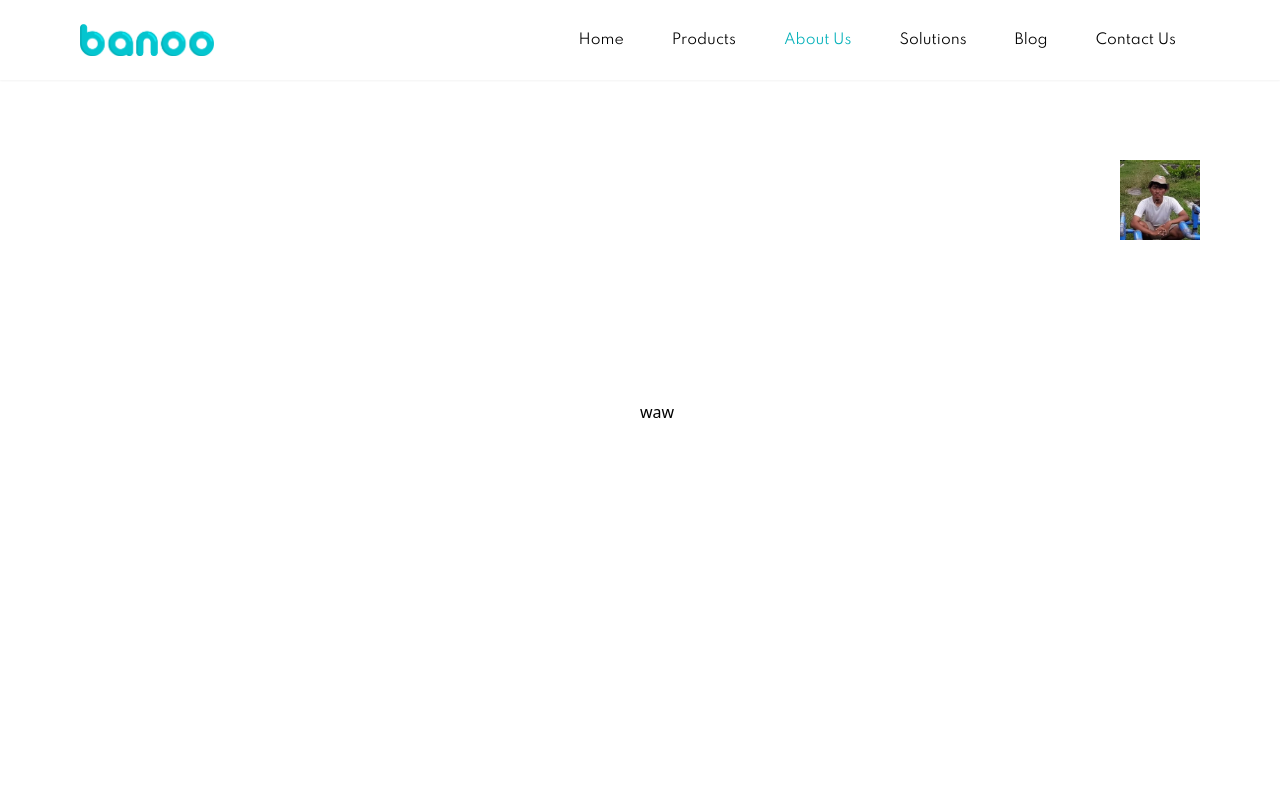
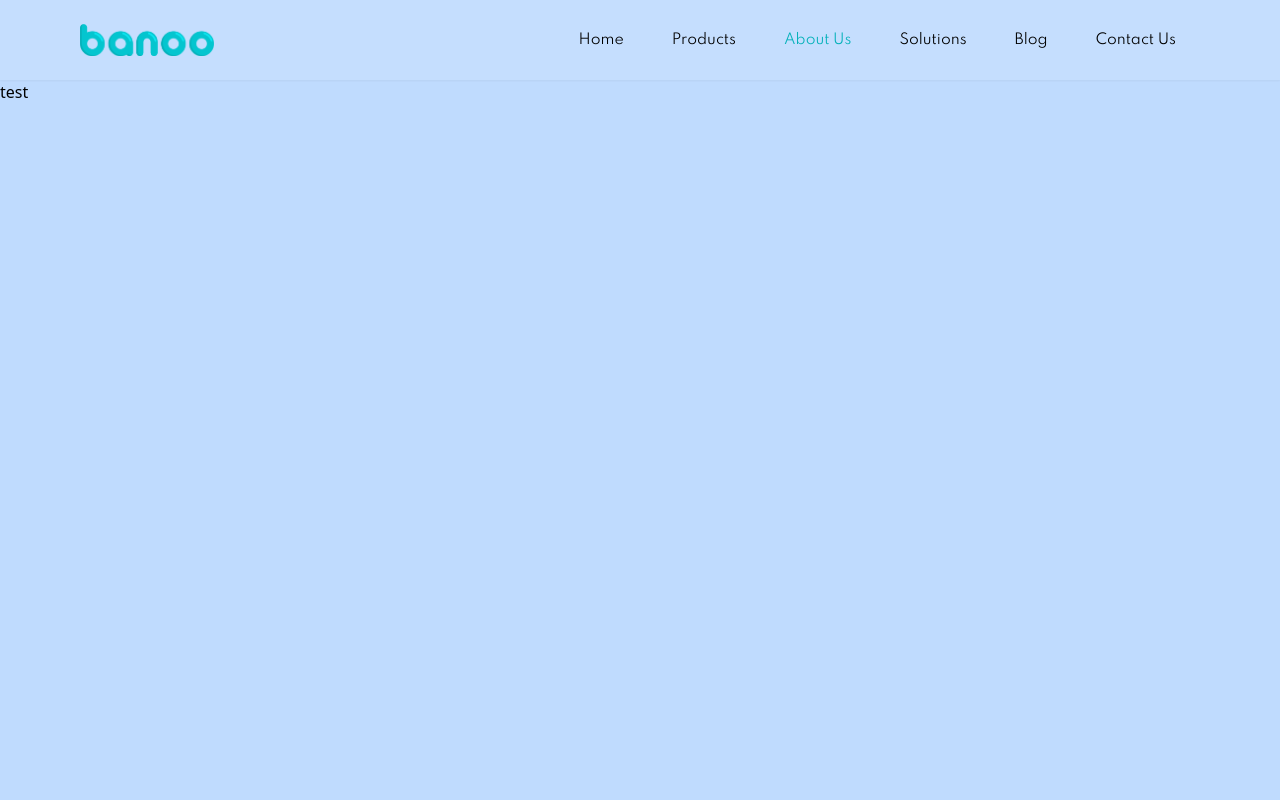
Before and after one commit to AdlanHawari/banooid_webdemo, a React (Create React App) app: page /about in a window 1280 px wide. Shown: the top 800 px of the page. Built offline with nearby package versions, Linux system fonts and the light colour scheme.

Commit message:
ngutak ngatik deploy

```diff
--- a/src/pages/about.js
+++ b/src/pages/about.js
@@ -39,7 +39,7 @@
             {/* <div className="absolute top-0 inset-x-0 h-screen bg-hero-img bg-cover bg-no-repeat" style={{
                             transform: `translateY(${offsetY * 0.5}px)`
                             }}/> */}
-            <div className=" h-screen w-screen">
+            {/* <div className=" h-screen w-screen">
                 <img src={fajar} className="fixed right-20 top-40  h-20 z-50"
                     style={{
                         transform:`translate(-${offsetY * 0.5}rem, ${offsetY * 0.5}rem)`
```
Also changed, not shown: package.json (+5 -5 lines), 1 other file (tests, documents, lock files or other folders).
